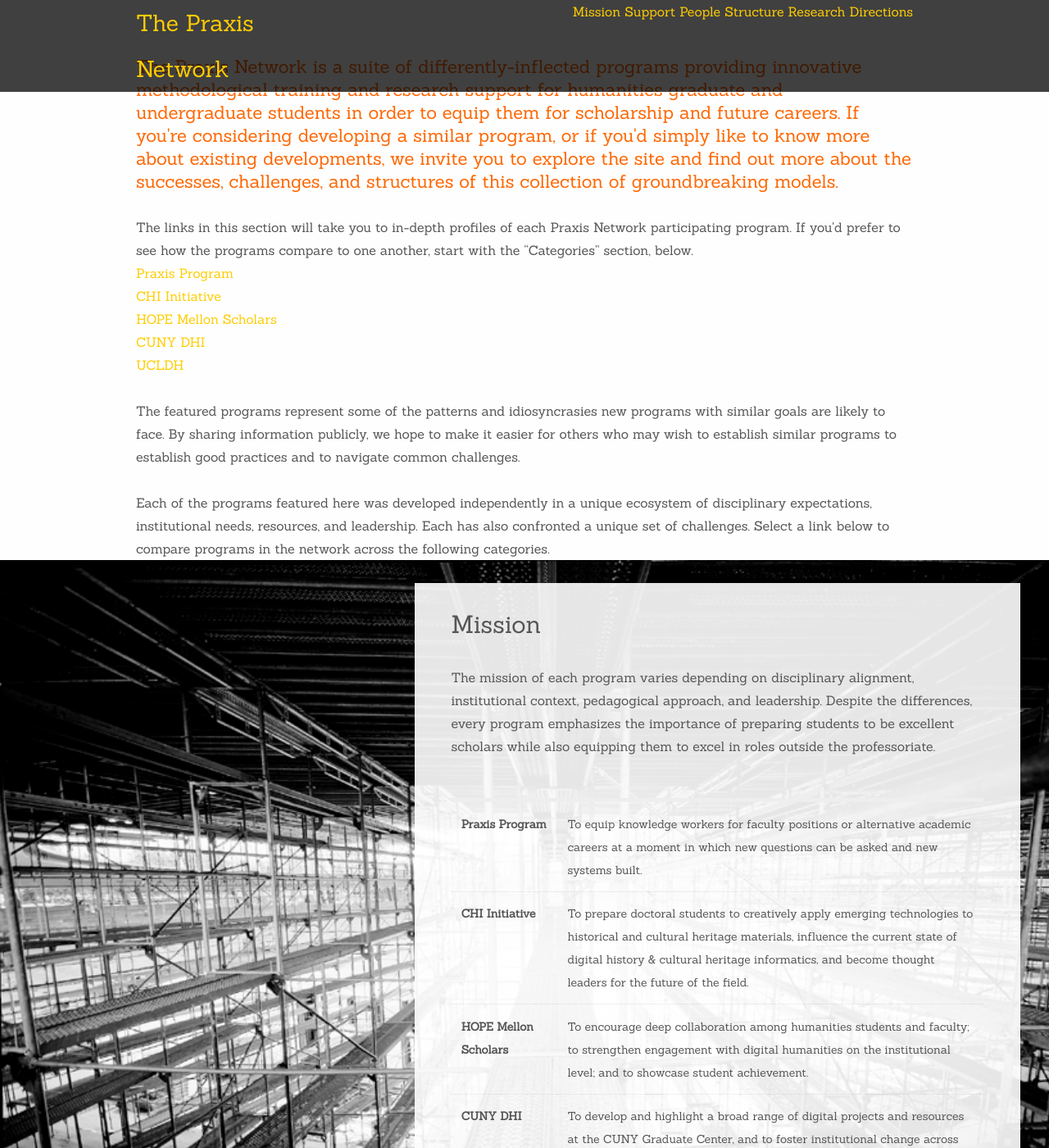
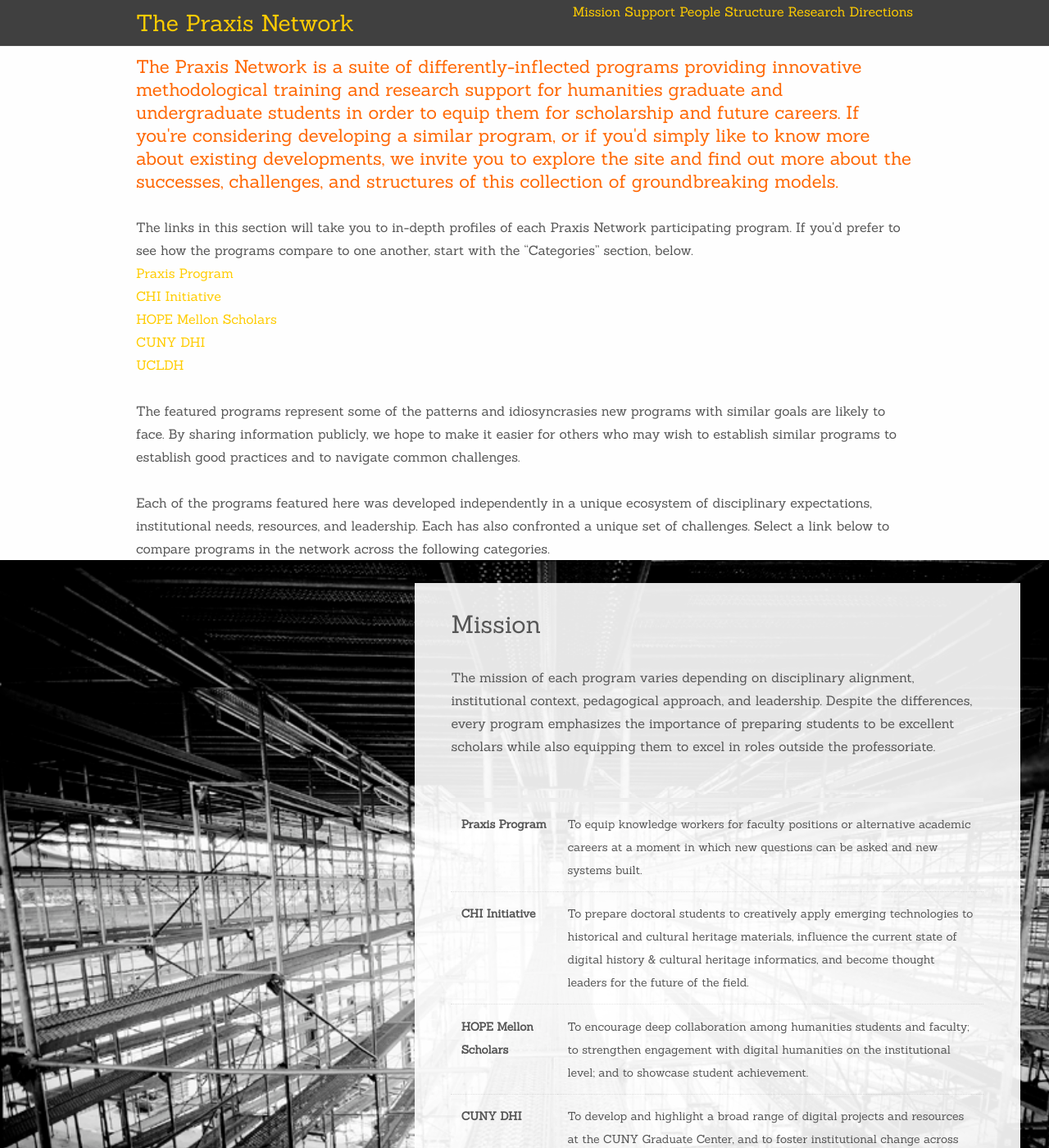
Before and after one commit to praxisnetwork/praxisnetwork.github.com, a Jekyll site: the page built from index.html, in a window 1280 px wide and 1400 px high. Shown: the whole window at 82% size. Built offline with Jekyll 4.4.1, drawn with Linux system fonts in a browser that asks for light colours; nearby versions of some CDN libraries; Markdown is read by kramdown in place of the engine named in the settings.

Commit message:
Changes columns in header.

```diff
--- a/_sass/media/_screen.scss
+++ b/_sass/media/_screen.scss
@@ -180,12 +180,12 @@ header[role="banner"] {
   border-bottom:1px solid #eee;
   h1 {
     @include adjust-font-size-to(28px);
-    @include span-columns(2,8);
+    @include span-columns(3,8);
   }
 
   nav {
     @include horizontalnav;
-    @include span-columns(6 omega, 8);
+    @include span-columns(5 omega, 8);
     text-align:right;
   }
 }
--- a/c/styles.css
+++ b/c/styles.css
@@ -254,13 +254,13 @@ article, aside, details, figcaption, figure, footer, header, hgroup, menu, nav,
   header[role="banner"] h1 {
     font-size: 1.75em;
     line-height: 2em;
-    width: 22.22222%;
+    width: 35.18519%;
     float: left;
     margin-right: 3.7037%;
     display: inline;
   }
   header[role="banner"] nav {
-    width: 74.07407%;
+    width: 61.11111%;
     float: right;
     margin-right: 0;
     #margin-left: -40px;
```
